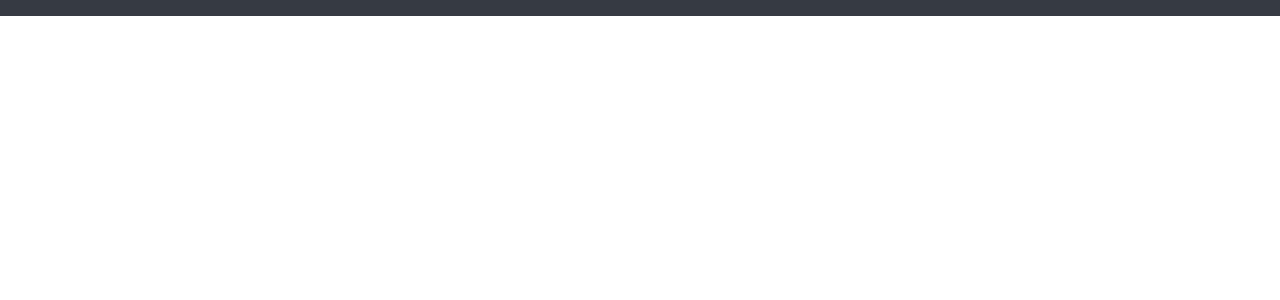
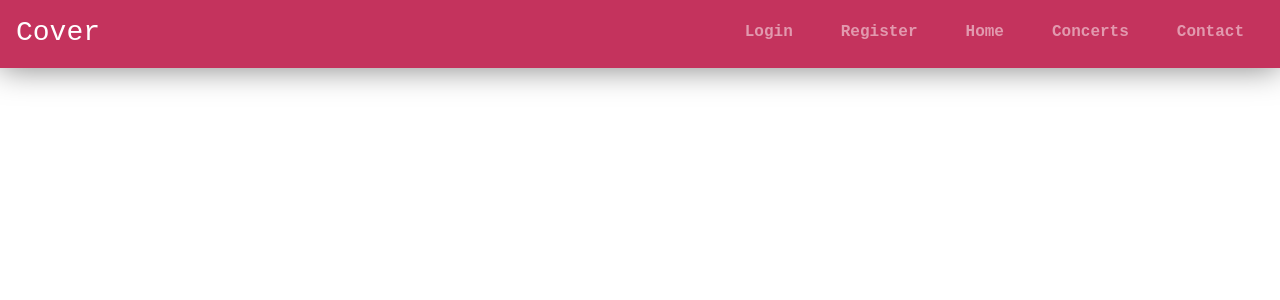
Before and after one commit to Teodor-Sava/Concert-Sharing-Frontend, an Angular app: page / in a window 1280 px wide. Shown: the top 300 px of the page. Built offline with nearby package versions, Linux system fonts and the light colour scheme.

Commit message:
Add header to the app component

```diff
--- a/src/app/app.component.html
+++ b/src/app/app.component.html
@@ -1,2 +1,4 @@
 <app-header></app-header>
-<router-outlet></router-outlet>
+<div class="container">
+    <router-outlet></router-outlet>
+</div>
--- a/src/app/core/components/header/header.component.html
+++ b/src/app/core/components/header/header.component.html
@@ -1,3 +1,14 @@
-<nav class="navbar navbar-dark bg-dark">
-
-</nav>
+<div class="cover-container d-flex h-100 p-3 mx-auto flex-column">
+    <header class="masthead mb-auto">
+        <div class="inner">
+            <h3 class="masthead-brand">Cover</h3>
+            <nav class="nav nav-masthead justify-content-center">
+                <a class="nav-link" routerLink="auth/login" routerLinkActive="'active'">Login</a>
+                <a class="nav-link" routerLink="auth/register" routerLinkActive="'active'">Register</a>
+                <a class="nav-link" href="#">Home</a>
+                <a class="nav-link" routerLink="concerts">Concerts</a>
+                <a class="nav-link" href="#">Contact</a>
+            </nav>
+        </div>
+    </header>
+</div>
--- a/src/app/core/components/header/header.component.scss
+++ b/src/app/core/components/header/header.component.scss
@@ -0,0 +1,88 @@
+@import '../../../../assets/css/_color.scss';
+a,
+a:focus,
+a:hover {
+  color: #fff;
+}
+
+/* Custom default button */
+.btn-secondary,
+.btn-secondary:hover,
+.btn-secondary:focus {
+  color: #333;
+  text-shadow: none; /* Prevent inheritance from `body` */
+  background-color: #fff;
+  border: .05rem solid #fff;
+}
+
+/*
+ * Base structure
+ */
+
+
+
+.cover-container {
+  width: 100%;
+  background: #C4335D;
+  color: #fff;
+  box-shadow:  0 0 2rem rgba(0, 0, 0, .5);
+}
+
+/*
+ * Header
+ */
+.masthead {
+  margin-bottom: 2rem;
+  margin-right: 20px;
+}
+
+.masthead-brand {
+  margin-bottom: 0;
+}
+
+.nav-masthead .nav-link {
+  padding: .25rem 0;
+  font-weight: 700;
+  color: rgba(255, 255, 255, .5);
+  background-color: transparent;
+  border-bottom: .25rem solid transparent;
+}
+
+.nav-masthead .nav-link:hover,
+.nav-masthead .nav-link:focus {
+  border-bottom-color: rgba(255, 255, 255, .25);
+}
+
+.nav-masthead .nav-link + .nav-link {
+  margin-left: 3rem;
+}
+
+.nav-masthead .active {
+  color: #fff;
+  border-bottom-color: #fff;
+}
+
+@media (min-width: 48em) {
+  .masthead-brand {
+    float: left;
+  }
+  .nav-masthead {
+    float: right;
+  }
+}
+
+/*
+ * Cover
+ */
+.cover {
+  padding: 0 1.5rem;
+}
+
+.cover .btn-lg {
+  padding: .75rem 1.25rem;
+  font-weight: 700;
+}
+
+.mastfoot {
+  color: rgba(255, 255, 255, .5);
+}
--- /dev/null
+++ b/src/assets/css/_color.scss
@@ -0,0 +1 @@
+$hibiscus : #C4335D;
--- a/src/styles.scss
+++ b/src/styles.scss
@@ -3,3 +3,7 @@
 * {
   font-family: 'Roboto Mono', monospace;
 }
+
+body {
+  justify-content: center;
+}
```
